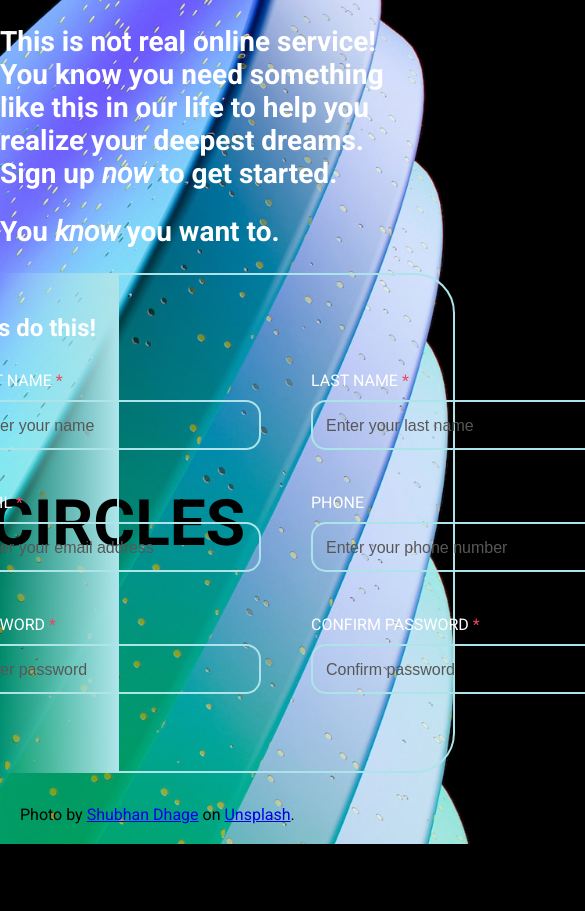
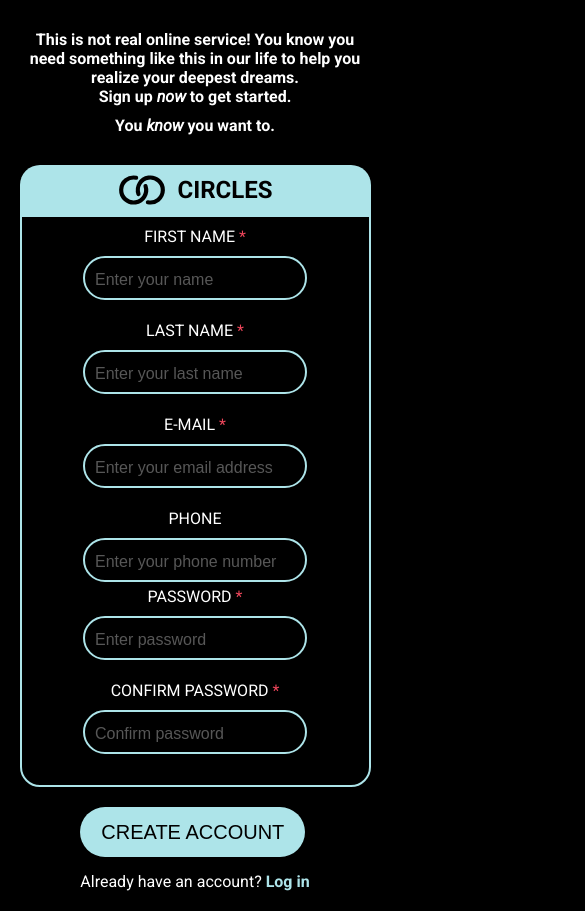
Before and after one commit to mateuszpedryc/odin-signupform, a plain HTML site: page index.html in a window 390 px wide. Shown: the top 911 px of the page, 585 px wide, since content can reach past the window. Before the commit the page ends 844 px from the top, so only its background shows below. Drawn offline with Linux system fonts and the light colour scheme.

Commit message:
Complete structure and styling with media queries
Submit button added with styling.
Media queries added for responsive design.

```diff
--- a/index.html
+++ b/index.html
@@ -75,7 +75,7 @@
                             <label for="phone">
                                 PHONE
                             </label>
-                            <input type="number" name="phone" id="phone" placeholder="Enter your phone number">
+                            <input type="number" name="phone" id="phone" placeholder="Enter your phone number" minlength="9" pattern="[0-9]{9}">
                         </div>
                     </div>
                     <!-- Third form row -->
@@ -85,7 +85,7 @@
                                 PASSWORD
                                 <span>*</span>
                             </label>
-                            <input type="password" name="password" id="password" placeholder="Enter password" required>
+                            <input type="password" name="password" id="password" placeholder="Enter password" minlength="6" required>
                             <span class="error-required">This field is required.</span>
                         </div>
                         <div class="form-element">
@@ -93,9 +93,13 @@
                                 CONFIRM PASSWORD
                                 <span>*</span>
                             </label>
-                            <input type="password" name="password_confirm" id="password_confirm" placeholder="Confirm password" required>
+                            <input type="password" name="password_confirm" id="password_confirm" placeholder="Confirm password" minlength="6" required>
                             <span class="error-required">This field is required.</span>
                         </div>
+                    </div>
+                    <div class="button-section">
+                        <button type="submit">CREATE ACCOUNT</button>
+                        <p class="button-subtext">Already have an account? <a href="">Log in</a></p>
                     </div>
                 </form>
         </div>
--- a/style.css
+++ b/style.css
@@ -10,8 +10,7 @@
     --primary-size: 20px;
 
     --form-height: 500px;
-
-
+    --form-height-scaled: 400px;
 }
 
 * {
@@ -28,13 +27,19 @@ body {
 
 /* Background picture */
 
-img {
-    max-width: 500px;
-    max-height: 1380px;
+.background-picture {
     position: absolute;
+    width: 30%;
+    min-width: 400px;
+    z-index: -1;
     bottom: 0px;
     left: 0px;
-    z-index: -1;
+}
+
+img {
+    max-width: 100%;
+    position: relative;
+
 }
 
 .background-picture p {
@@ -45,7 +50,16 @@ img {
     color: black;
 }
 
+.background-picture a {
+    color: black;
+}
+
 /* Header */
+
+.header-title {
+    margin-left: 30%;
+    padding: 20px;
+}
 
 .header-title h1 {
     font-size: 1.4em;
@@ -90,6 +104,7 @@ img {
     width: 60%;
     border: 2px solid var(--primary-color);
     border-radius: 0 40px 40px 0;
+    position: relative;
 }
 
 /* Form styling */
@@ -115,7 +130,7 @@ input {
     padding: 13px;
     background: none;
     border: 2px solid var(--primary-color);
-    border-radius: 15px;
+    border-radius: 40px;
     font-size: 1em;
     font-weight: 400;
     color: white;
@@ -149,3 +164,215 @@ form {
 .error-required {
     visibility: hidden;
 }
+
+.button-section {
+    position: absolute;
+    top: calc(var(--form-height) + 30px);
+}
+
+.button-section button {
+    width: 300px;
+    height: 80px;
+    background-color: var(--primary-color);
+    border: none;
+    border-radius: 50px;
+    cursor: pointer;
+    font-size: 1.4em;
+    margin-bottom: 15px;
+}
+
+.button-section button:hover {
+    background: none;
+    border: 2px solid var(--primary-color);
+    color: white;
+}
+
+.button-subtext {
+    font-size: 0.8em;
+}
+
+.button-subtext a {
+    color: var(--primary-color);
+    font-weight: 900;
+    text-decoration: none;
+}
+
+@media (max-width: 1300px) {
+    .background-picture {
+        min-width: 300px;
+    }
+
+    .logo {
+        flex-direction: column;
+        justify-content: center;
+        gap: 0;
+    }
+
+    .logo h1 {
+        font-size: 2.5em;
+    }
+
+    .form-row {
+        gap: 20px;
+    }
+
+    .form-element {
+        display: flex;
+        flex-direction: column;
+        width: 250px;
+    }
+
+    input {
+        width: 200px;
+        padding: 10px;
+    }
+}
+/*
+@media (max-width: 950px) {
+    .background-picture {
+        min-width: 350px
+    }
+
+    .header-title h1 {
+        font-size: 1.2em;
+        margin: 15px 0;
+    }
+
+    .button-section button {
+        font-size: 1em;
+        width: 220px;
+        height: 50px;
+    }
+
+    .left {
+        height: var(--form-height-scaled);
+    }
+
+    .right {
+        height: calc(var(--form-height-scaled) - 4px);
+    }
+
+    .button-section {
+        top: calc(var(--form-height-scaled) + 20px);
+    }
+
+    .header-title {
+        margin-bottom: 50px;
+    }
+}
+*/
+@media (max-width: 850px) {
+    .background-picture {
+        display: none;
+    }
+
+    .header-title {
+        margin-left: 0;
+        margin-bottom: 0;
+        text-align: center;
+    }
+
+    .header-title h1 {
+        font-size: 1.2em;
+    }
+
+    .container-main {
+        flex-direction: column;
+    }
+
+    .left {
+        height: fit-content;
+        width: 90%;
+        background-image: none;
+        background-color: var(--primary-color);
+        border-radius: 20px 20px 0 0;
+    }
+
+    .logo {
+        flex-direction: row;
+        gap: 10px;
+    }
+
+    .logo h1 {
+        font-size: 1.8em;
+    }
+
+    .logo svg {
+        width: 70px;
+        height: 70px;
+    }
+
+    .right {
+        width: calc(90% - 4px);
+        height: var(--form-height-scaled);
+        padding: 0;
+        border-radius: 0 0 20px 20px;
+    }
+
+    .form-title h2 {
+        font-size: 1em;
+        margin-bottom: 15px;
+    }
+
+    form {
+        align-items: center;
+    }
+
+    .form-element {
+        align-items: center;
+    }
+
+    .button-section {
+        top: calc(var(--form-height-scaled) + 20px);
+    }
+
+    .button-section button {
+        width: 225px;
+        height: 50px;
+        border-radius: 50px;
+        font-size: 1em;
+        margin-bottom: 15px;
+    }
+}
+
+@media (max-width: 570px) {
+    .header-title h1 {
+        font-size: 0.8em;
+        margin: 10px 0;
+    }
+
+    .logo svg {
+        height: 50px;
+        width: 50px;
+    }
+
+    .logo h1 {
+        font-size: 1.2em;
+    }
+
+    .right {
+        height: fit-content;
+        padding: 10px 0;
+    }
+
+    .form-title {
+        display: none;
+    }
+
+    .form-row {
+        flex-direction: column;
+        gap: 0;
+    }
+
+    .form-element {
+        margin-bottom: 5px;
+    }
+
+    .button-section {
+        top: calc(var(--form-height-scaled) + 190px);
+    }
+
+    .button-subtext {
+        margin-bottom: 20px;
+    }
+}
```
